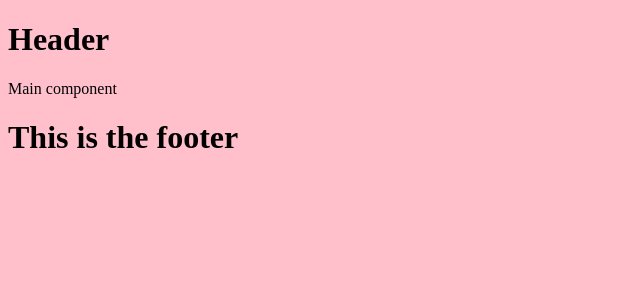
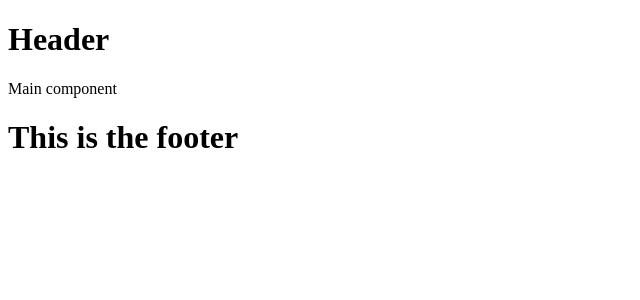
Before and after one commit to dark-side-w/cdsp-coding-assignment, a Vue app: page /online-reporting in a window 1280 px wide. Shown: the top 300 px of the page, without its empty margins (0-640 px from the left). Built offline with nearby package versions, Linux system fonts and the light colour scheme; the HTML template or start-up script is replaced by a standard one.

Commit message:
Remove background color

```diff
--- a/src/components/shared/Layout.vue
+++ b/src/components/shared/Layout.vue
@@ -19,7 +19,4 @@ export default {
 </script>
 
 <style lang="scss">
-body {
-    background-color: pink;
-}
 </style>
```
